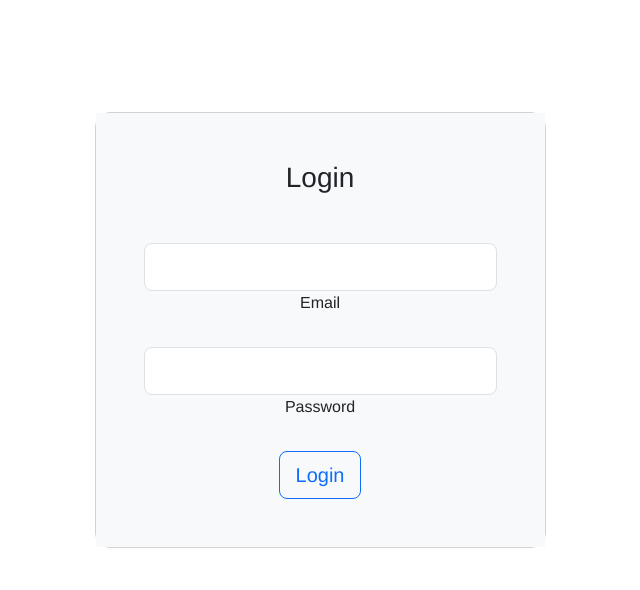
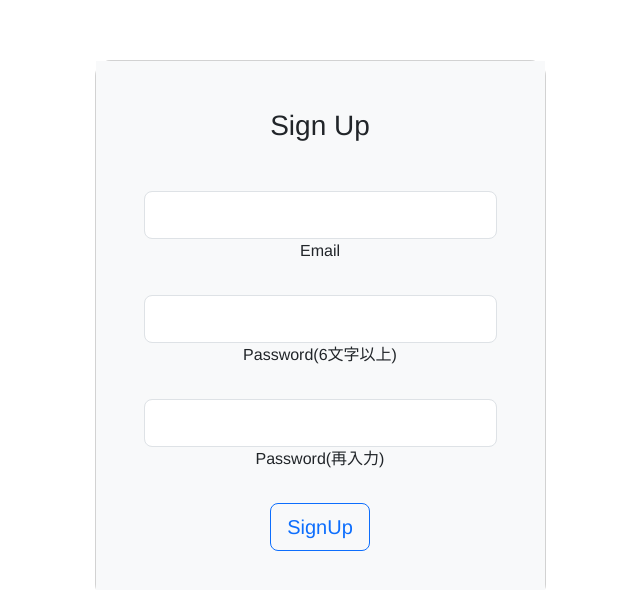
Before and after one commit to RisaMuraguchi/vue-practice, a Vue app in the folder vite-project/: page / in a window 1280 px wide. Shown: the part 130-720 px from the top of the page, without its empty margins (320-960 px from the left). Built offline with nearby package versions, Linux system fonts and the light colour scheme.

Commit message:
[Add]11-1

```diff
--- a/vite-project/src/App.vue
+++ b/vite-project/src/App.vue
@@ -2,10 +2,11 @@
 // This starter template is using Vue 3 <script setup> SFCs
 // Check out https://vuejs.org/api/sfc-script-setup.html#script-setup
 import Login from './components/pages/Login.vue'
+import SignUp from './components/pages/SignUp.vue'
 </script>
 
 <template>
-  <Login />
+  <SignUp />
 </template>
 
 <style>
--- a/vite-project/src/components/input/Email.vue
+++ b/vite-project/src/components/input/Email.vue
@@ -1,10 +1,14 @@
 <script setup>
+const props = defineProps({
+  id: String,
+  title: String,
+})
 </script>
 
 <template>
   <div class="form-outline mb-4">
-    <input type="email" id="email" class="form-control form-control-lg" />
-    <label class="form-label" for="email">Email</label>
+    <input type="email" :id="props.id" class="form-control form-control-lg" />
+    <label class="form-label" :for="props.id">{{ props.title }}</label>
   </div>
 </template>
 
--- a/vite-project/src/components/pages/Login.vue
+++ b/vite-project/src/components/pages/Login.vue
@@ -12,7 +12,7 @@ import Email from '../input/Email.vue'
 
               <h3 class="mb-5">Login</h3>
 
-              <Email />
+              <Email id="email-address" title="EmailAddress" /> <!-- idとtitleをpropsで渡すように変更 -->
 
               <div class="form-outline mb-4">
                 <input type="password" id="password" class="form-control form-control-lg" />
--- /dev/null
+++ b/vite-project/src/components/pages/SignUp.vue
@@ -0,0 +1,38 @@
+<script setup>
+import Email from '../input/Email.vue'
+</script>
+
+<template>
+  <div id="app">
+    <section class="vh-100">
+      <div class="container py-5 vh-100">
+        <div class="row d-flex justify-content-center align-items-center h-100">
+          <div class="col-12 col-md-8 col-lg-6 col-xl-5">
+            <div class="card shadow-2-strong" style="border-radius: 1rem">
+              <div class="card-body p-5 text-center bg-light">
+
+                <h3 class="mb-5">Sign Up</h3>
+
+                <Email id="email" title="Email" />
+
+                <div class="form-outline mb-4">
+                  <input type="password" id="password" class="form-control form-control-lg" />
+                  <label class="form-label" for="password">Password(6文字以上)</label>
+                </div>
+                <div class="form-outline mb-4">
+                  <input type="password" id="password-retype" class="form-control form-control-lg" />
+                  <label class="form-label" for="password-retype">Password(再入力)</label>
+                </div>
+                <button class="btn btn-outline-primary btn-lg btn-block" type="submit">SignUp</button>
+             </div>
+            </div>
+          </div>
+        </div>
+      </div>
+    </section>
+  </div>
+</template>
+
+<style scoped>
+
+</style>
```
